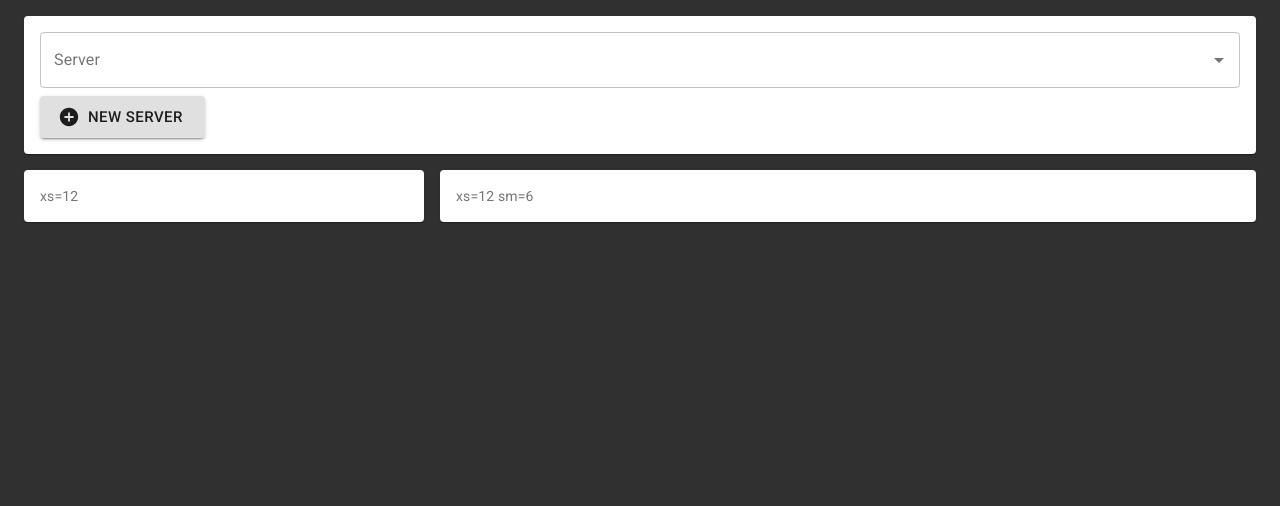
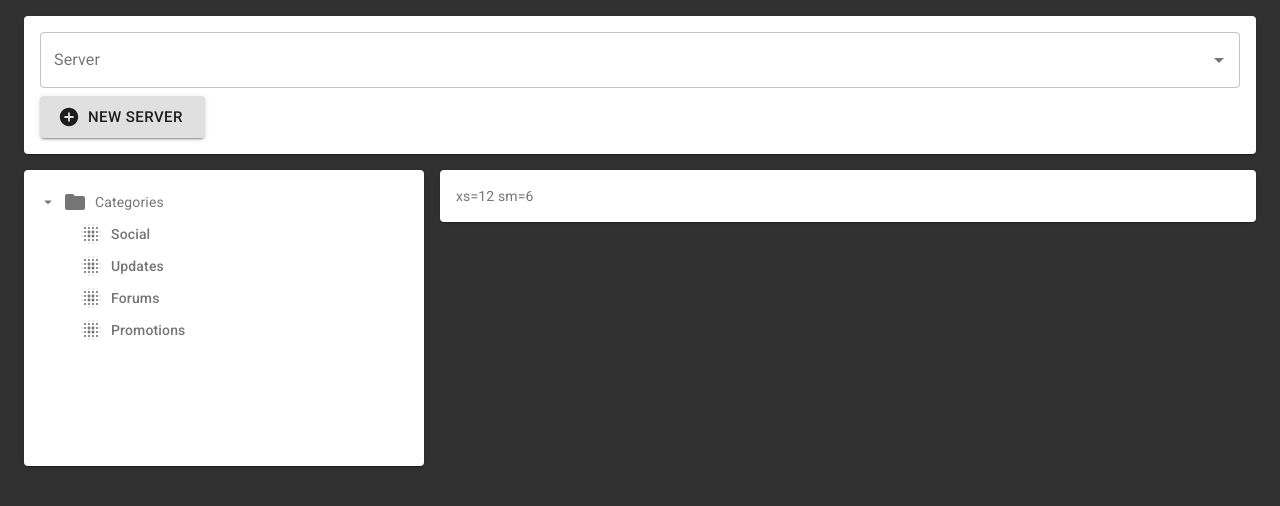
Before and after one commit to lourencorodrigo/etcd-client, a React (Create React App) app: page / in a window 1280 px wide. Shown: the top 506 px of the page. Built offline with nearby package versions, Linux system fonts and the light colour scheme.

Commit message:
TreeViewServer component

```diff
--- a/package.json
+++ b/package.json
@@ -6,6 +6,7 @@
     "@material-ui/core": "^4.5.2",
     "@material-ui/icons": "^4.5.1",
     "@material-ui/lab": "^4.0.0-alpha.30",
+    "prop-types": "^15.7.2",
     "react": "^16.11.0",
     "react-dom": "^16.11.0",
     "react-scripts": "3.2.0",
--- /dev/null
+++ b/src/containers/TreeViewServer/TreeViewServer.js
@@ -0,0 +1,121 @@
+import React from 'react'
+import PropTypes from 'prop-types'
+import { makeStyles } from '@material-ui/core/styles'
+import TreeView from '@material-ui/lab/TreeView'
+import TreeItem from '@material-ui/lab/TreeItem'
+import Typography from '@material-ui/core/Typography'
+import { Folder as FolderIcon, BlurOn as BlurOnIcon } from '@material-ui/icons'
+import ArrowDropDownIcon from '@material-ui/icons/ArrowDropDown'
+import ArrowRightIcon from '@material-ui/icons/ArrowRight'
+
+const useTreeItemStyles = makeStyles(theme => ({
+  root: {
+    color: theme.palette.text.secondary,
+    '&:focus > $content': {
+      backgroundColor: `var(--tree-view-bg-color, ${theme.palette.grey[400]})`,
+      color: 'var(--tree-view-color)'
+    }
+  },
+  content: {
+    color: theme.palette.text.secondary,
+    borderTopRightRadius: theme.spacing(2),
+    borderBottomRightRadius: theme.spacing(2),
+    paddingRight: theme.spacing(1),
+    fontWeight: theme.typography.fontWeightMedium,
+    '$expanded > &': {
+      fontWeight: theme.typography.fontWeightRegular
+    }
+  },
+  group: {
+    marginLeft: 0,
+    '& $content': {
+      paddingLeft: theme.spacing(2)
+    }
+  },
+  expanded: {},
+  label: {
+    fontWeight: 'inherit',
+    color: 'inherit'
+  },
+  labelRoot: {
+    display: 'flex',
+    alignItems: 'center',
+    padding: theme.spacing(0.5, 0)
+  },
+  labelIcon: {
+    marginRight: theme.spacing(1)
+  },
+  labelText: {
+    fontWeight: 'inherit',
+    flexGrow: 1
+  }
+}))
+
+const StyledTreeItem = ({ labelText, labelIcon: LabelIcon, ...other }) => {
+  const classes = useTreeItemStyles()
+
+  return (
+    <TreeItem
+      label={
+        <div className={classes.labelRoot}>
+          <LabelIcon color="inherit" className={classes.labelIcon} />
+          <Typography variant="body2" className={classes.labelText}>
+            {labelText}
+          </Typography>
+        </div>
+      }
+      style={{
+        '--tree-view-color': '#3c8039',
+        '--tree-view-bg-color': '#e6f4ea'
+      }}
+      classes={{
+        root: classes.root,
+        content: classes.content,
+        expanded: classes.expanded,
+        group: classes.group,
+        label: classes.label
+      }}
+      {...other}
+    />
+  )
+}
+
+StyledTreeItem.propTypes = {
+  labelIcon: PropTypes.elementType.isRequired,
+  labelText: PropTypes.string.isRequired
+}
+
+const useStyles = makeStyles({
+  root: {
+    height: 264,
+    flexGrow: 1,
+    maxWidth: 400
+  }
+})
+
+const TreeViewServer = () => {
+  const classes = useStyles()
+
+  return (
+    <TreeView
+      className={classes.root}
+      defaultExpanded={['1']}
+      defaultCollapseIcon={<ArrowDropDownIcon />}
+      defaultExpandIcon={<ArrowRightIcon />}
+      defaultEndIcon={<div style={{ width: 24 }} />}
+    >
+      <StyledTreeItem nodeId="1" labelText="Categories" labelIcon={FolderIcon}>
+        <StyledTreeItem nodeId="2" labelText="Social" labelIcon={BlurOnIcon} />
+        <StyledTreeItem nodeId="3" labelText="Updates" labelIcon={BlurOnIcon} />
+        <StyledTreeItem nodeId="4" labelText="Forums" labelIcon={BlurOnIcon} />
+        <StyledTreeItem
+          nodeId="5"
+          labelText="Promotions"
+          labelIcon={BlurOnIcon}
+        />
+      </StyledTreeItem>
+    </TreeView>
+  )
+}
+
+export default TreeViewServer
--- /dev/null
+++ b/src/containers/TreeViewServer/index.js
@@ -0,0 +1 @@
+export { default } from './TreeViewServer'
--- a/src/page/Home/Home.js
+++ b/src/page/Home/Home.js
@@ -2,6 +2,7 @@ import React from 'react'
 import { Grid, Paper } from '@material-ui/core'
 import ConnectServer from '../../containers/ConnectServer'
 import { useStyles } from './styles'
+import TreeViewServer from '../../containers/TreeViewServer'
 
 const Home = () => {
   const classes = useStyles()
@@ -10,7 +11,9 @@ const Home = () => {
     <Grid container spacing={2}>
       <ConnectServer />
       <Grid item xs={12} sm={4}>
-        <Paper className={classes.paper}>xs=12</Paper>
+        <Paper className={classes.paper}>
+          <TreeViewServer />
+        </Paper>
       </Grid>
       <Grid item xs={12} sm={8}>
         <Paper className={classes.paper}>xs=12 sm=6</Paper>
```
